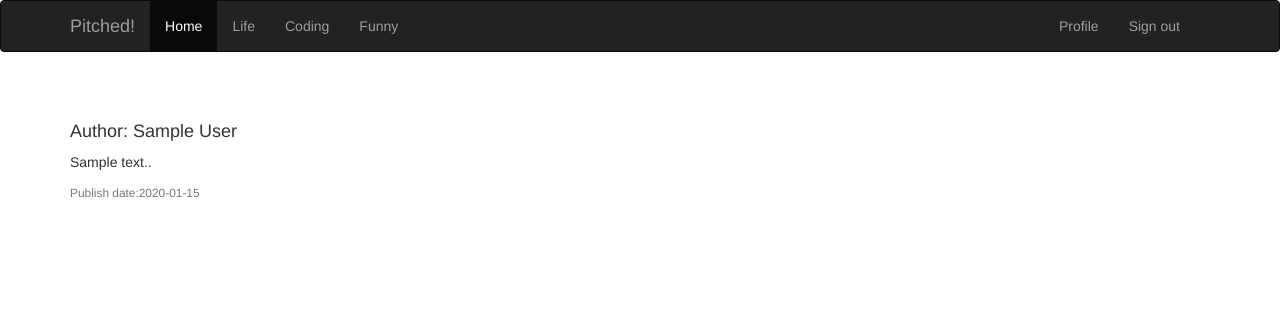
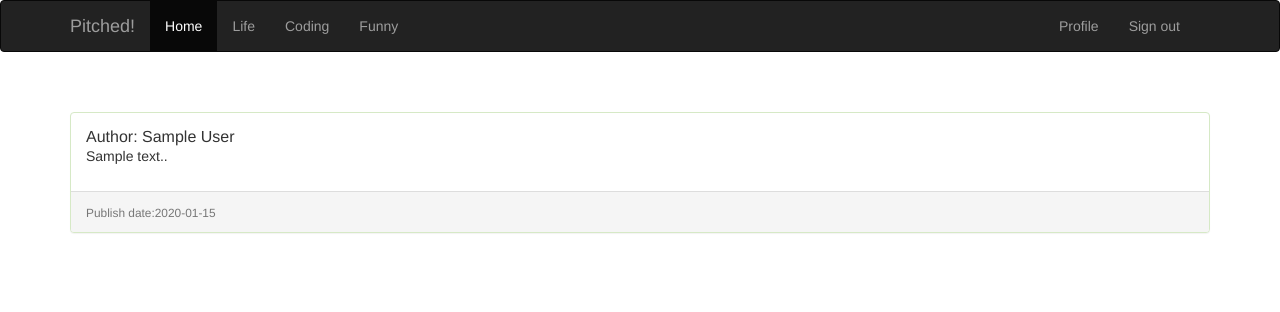
Before and after one commit to L0VINE/Pitches, a Flask app: page /comments/1 in a window 1280 px wide. Shown: the top 312 px of the page. Run offline with Flask 2, Linux system fonts and the light colour scheme; a user stored in the database is signed in; tables that the repository leaves empty hold one stand-in row (values such as "Sample post"); some libraries are stand-ins or nearby versions.

Commit message:
modified files

```diff
--- a/app/templates/comments.html
+++ b/app/templates/comments.html
@@ -8,13 +8,13 @@
 <body>
   {% for comm in comment[::-1] %}
   <div class="container">
-    <div class="card-groups">
-      <div class="card">
-        <div class="card-body">
-          <h4 class="card-title">{{comm.author}}</h4>
-          <p class="card-text">{{comm.comment}}.</p>
+    <div class="panel-groups">
+      <div class="panel panel-success">
+        <div class="panel-body">
+          <h4 class="panel-title">{{comm.author}}</h4>
+          <p class="panel-text">{{comm.comment}}.</p>
         </div>
-        <div class="card-footer bg-transparent border-success"><small class="text-muted">Publish date:{{comm.date_posted.strftime('%Y-%m-%d')}}</small></div>
+        <div class="panel-footer bg-transparent border-success"><small class="text-muted">Publish date:{{comm.date_posted.strftime('%Y-%m-%d')}}</small></div>
       </div>
     </div>
   </div>
```
Also changed, not shown: app/templates/categories.html (+5 -5 lines), app/templates/email/welcome_user.html (added), app/templates/welcome_user.html (deleted).
